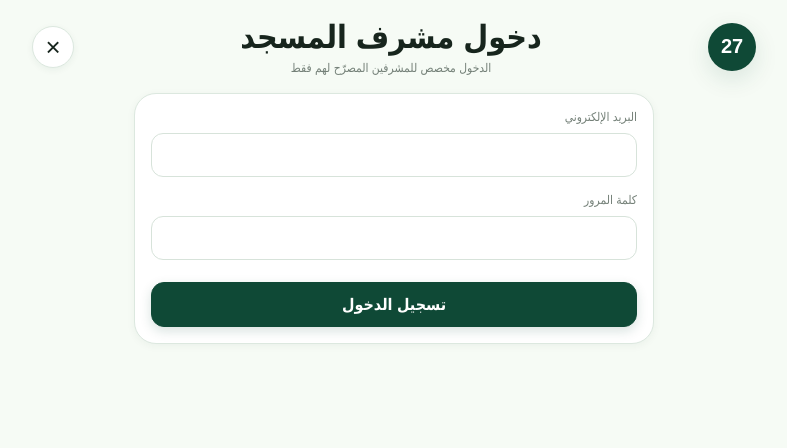
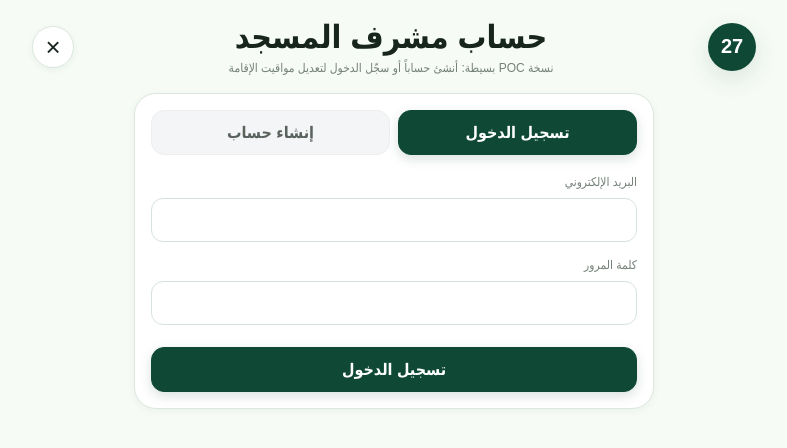
Before and after one commit to Alhamzy/27, a Next.js app: page /admin/login in a window 1280 px wide. Shown: the top 448 px of the page, without its empty margins (438-1225 px from the left). Built offline with nearby package versions, Linux system fonts and the light colour scheme.

Commit message:
Batch 6: add simple sign up and sign in flow

```diff
--- a/src/app/admin/login/page.tsx
+++ b/src/app/admin/login/page.tsx
@@ -4,29 +4,63 @@ import { FormEvent, useState } from 'react';
 import { useRouter } from 'next/navigation';
 import { createClient } from '@/lib/supabase/browser';
 
+type Mode = 'signin' | 'signup';
+
 export default function AdminLoginPage() {
   const router = useRouter();
+  const [mode, setMode] = useState<Mode>('signin');
   const [email, setEmail] = useState('');
   const [password, setPassword] = useState('');
   const [error, setError] = useState<string | null>(null);
+  const [message, setMessage] = useState<string | null>(null);
   const [loading, setLoading] = useState(false);
+
+  const bootstrapPocAdmin = async () => {
+    const supabase = createClient();
+    await supabase.rpc('claim_first_poc_mosque');
+  };
 
   const submit = async (event: FormEvent<HTMLFormElement>) => {
     event.preventDefault();
     setLoading(true);
     setError(null);
+    setMessage(null);
 
     const supabase = createClient();
-    const { error: authError } = await supabase.auth.signInWithPassword({ email, password });
 
+    if (mode === 'signin') {
+      const { error: authError } = await supabase.auth.signInWithPassword({ email, password });
+      if (authError) {
+        setError('تعذر تسجيل الدخول. تحقق من البريد الإلكتروني وكلمة المرور.');
+        setLoading(false);
+        return;
+      }
+
+      await bootstrapPocAdmin();
+      router.replace('/admin');
+      router.refresh();
+      return;
+    }
+
+    const { data, error: authError } = await supabase.auth.signUp({ email, password });
     if (authError) {
-      setError('تعذر تسجيل الدخول. تحقق من البريد وكلمة المرور.');
+      setError(authError.message.includes('already registered')
+        ? 'هذا البريد مسجل مسبقاً. استخدم تسجيل الدخول.'
+        : 'تعذر إنشاء الحساب. تحقق من البيانات وحاول مرة أخرى.');
       setLoading(false);
       return;
     }
 
-    router.replace('/admin');
-    router.refresh();
+    if (data.session) {
+      await bootstrapPocAdmin();
+      router.replace('/admin');
+      router.refresh();
+      return;
+    }
+
+    setMessage('تم إنشاء الحساب. إذا كان تأكيد البريد مفعلاً في Supabase، أكّد بريدك ثم سجّل الدخول.');
+    setMode('signin');
+    setLoading(false);
   };
 
   return (
@@ -34,13 +68,30 @@ export default function AdminLoginPage() {
       <header className="admin-topbar">
         <div className="brand-mark">27</div>
         <div className="admin-title-wrap">
-          <div className="admin-title-row"><h1>دخول مشرف المسجد</h1></div>
-          <p>الدخول مخصص للمشرفين المصرّح لهم فقط</p>
+          <div className="admin-title-row"><h1>حساب مشرف المسجد</h1></div>
+          <p>نسخة POC بسيطة: أنشئ حساباً أو سجّل الدخول لتعديل مواقيت الإقامة</p>
         </div>
         <button className="icon-button" onClick={() => router.push('/')} aria-label="إغلاق">×</button>
       </header>
 
       <section className="admin-mosque-card" style={{ maxWidth: 520, marginInline: 'auto' }}>
+        <div style={{ display: 'grid', gridTemplateColumns: '1fr 1fr', gap: 8, marginBottom: 20 }}>
+          <button
+            type="button"
+            className={mode === 'signin' ? 'primary-action' : 'ghost-action'}
+            onClick={() => { setMode('signin'); setError(null); setMessage(null); }}
+          >
+            تسجيل الدخول
+          </button>
+          <button
+            type="button"
+            className={mode === 'signup' ? 'primary-action' : 'ghost-action'}
+            onClick={() => { setMode('signup'); setError(null); setMessage(null); }}
+          >
+            إنشاء حساب
+          </button>
+        </div>
+
         <form onSubmit={submit}>
           <label className="admin-label" htmlFor="admin-email">البريد الإلكتروني</label>
           <input
@@ -57,17 +108,21 @@ export default function AdminLoginPage() {
           <input
             id="admin-password"
             type="password"
-            autoComplete="current-password"
+            autoComplete={mode === 'signin' ? 'current-password' : 'new-password'}
+            minLength={6}
             required
             value={password}
             onChange={(event) => setPassword(event.target.value)}
             style={{ width: '100%', padding: 12, border: '1px solid #d7e3da', borderRadius: 12, marginBottom: 16 }}
           />
 
+          {message && <p role="status" className="admin-muted">{message}</p>}
           {error && <p role="alert" style={{ color: '#b42318', fontSize: 13 }}>{error}</p>}
 
           <button className="primary-action wide" type="submit" disabled={loading}>
-            {loading ? 'جارٍ تسجيل الدخول…' : 'تسجيل الدخول'}
+            {loading
+              ? (mode === 'signin' ? 'جارٍ تسجيل الدخول…' : 'جارٍ إنشاء الحساب…')
+              : (mode === 'signin' ? 'تسجيل الدخول' : 'إنشاء الحساب')}
           </button>
         </form>
       </section>
```
